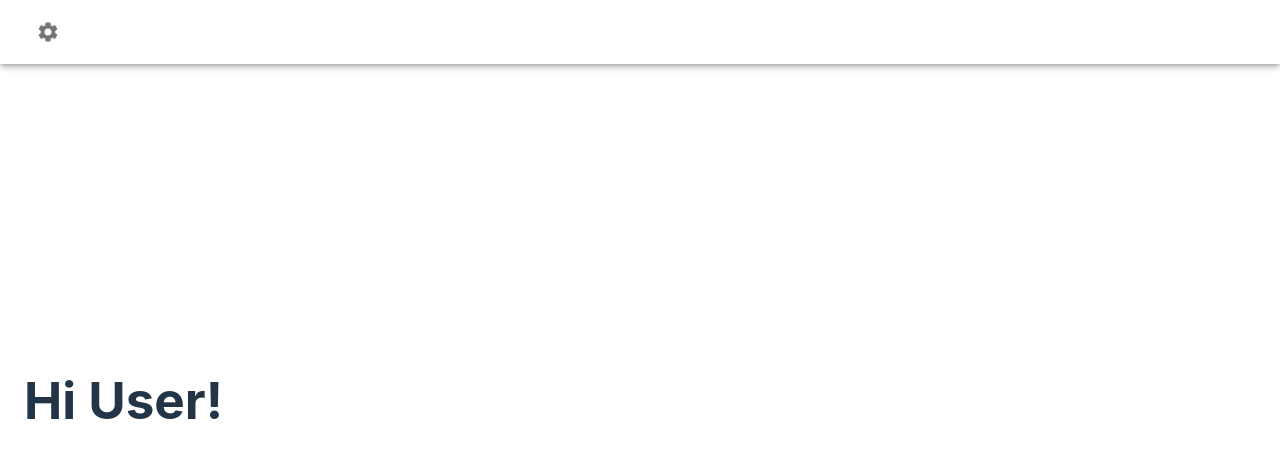
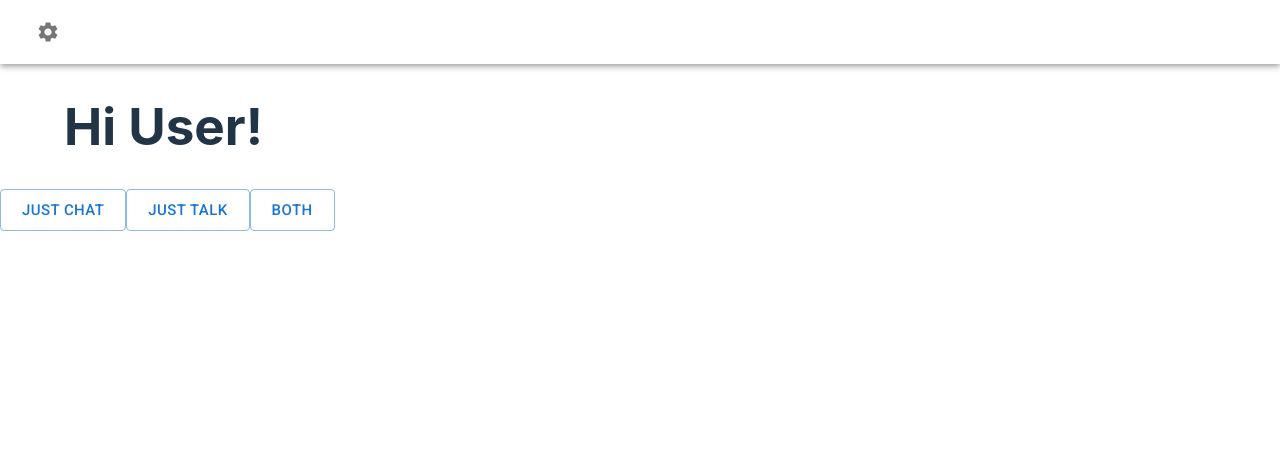
Before and after one commit to ed-hackcodex/serenity-front, a React (Vite) app: page / in a window 1280 px wide. Shown: the top 458 px of the page. Built offline with nearby package versions, Linux system fonts and the light colour scheme.

Commit message:
Added action buttons

```diff
--- a/src/index.css
+++ b/src/index.css
@@ -25,8 +25,8 @@ a:hover {
 
 body {
   margin: 0;
-  display: flex;
-  place-items: center;
+  display: flex column;
+  /* place-items: center; */
   min-width: 320px;
   min-height: 100vh;
 }
--- a/src/pages/Home.jsx
+++ b/src/pages/Home.jsx
@@ -1,4 +1,4 @@
-import { AppBar, Container, Toolbar} from '@mui/material';
+import { AppBar, Container, Toolbar, Box, Button} from '@mui/material';
 import IconButton from '@mui/material/IconButton';
 import SettingsIcon from '@mui/icons-material/Settings';
 import { useState } from 'react'
@@ -7,7 +7,7 @@ import { useState } from 'react'
 export default function Home() {
     return (
         <>
-            <AppBar color="transparent">
+            <AppBar color="transparent" position='static'>
                 <Toolbar>
                     <IconButton size='large'>
                         <SettingsIcon />
@@ -17,6 +17,11 @@ export default function Home() {
             <Container>
                 <h1>Hi User!</h1>
             </Container>
+            <Box>
+                <Button size='large' variant='outlined'>Just Chat</Button>
+                <Button size='large' variant='outlined'>Just Talk</Button>
+                <Button size='large' variant='outlined'>Both</Button>
+            </Box>
         </>
     );
 }
```
